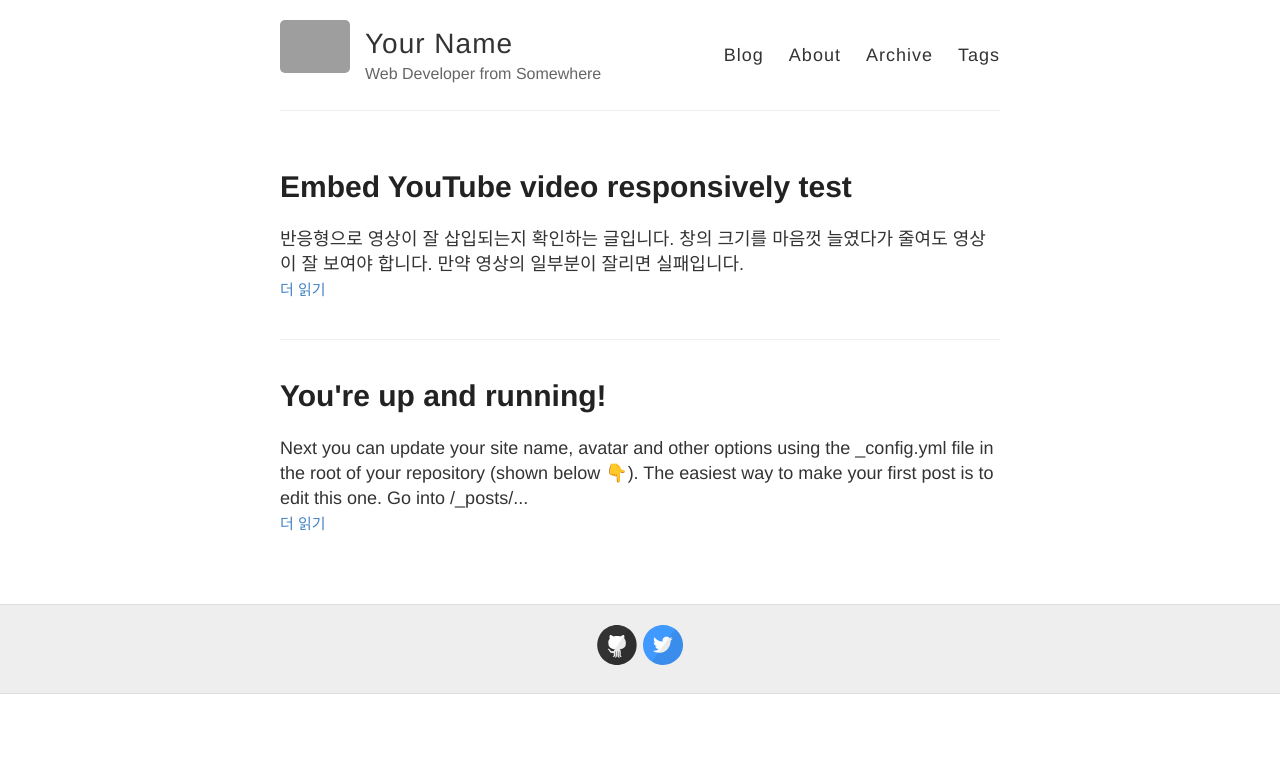
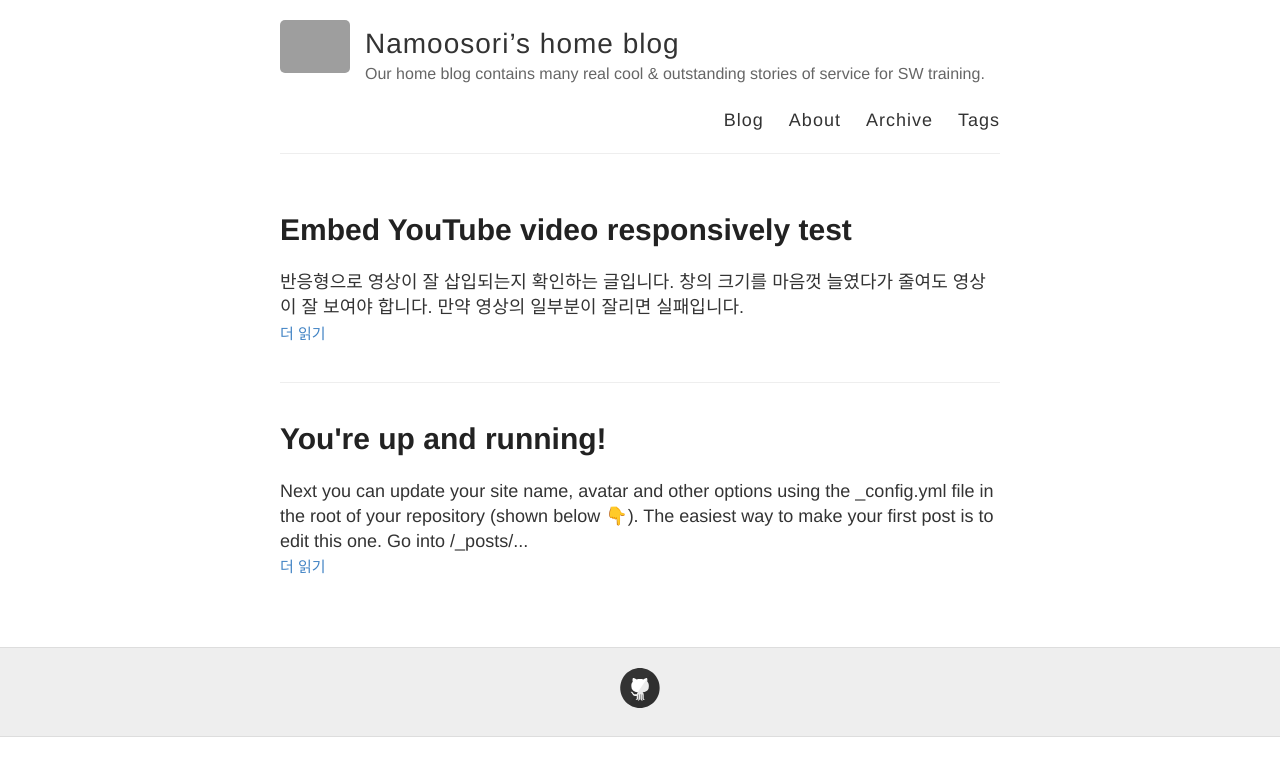
Before and after one commit to Wooseok7/theme12, a Jekyll site: the page built from index.html, in a window 1280 px wide. Shown: the top 776 px of the page. Built offline with Jekyll 4.4.1, drawn with Linux system fonts in a browser that asks for light colours; emoji names are drawn with the system emoji font; Markdown is read by kramdown in place of the engine named in the settings; the list of posts is cut into pages by our own code; grey boxes are pictures that could not be loaded.

Commit message:
namoosori theme2

```diff
--- a/_config.yml
+++ b/_config.yml
@@ -3,13 +3,13 @@
 #
 
 # Name of your site (displayed in the header)
-name: Your Name
+name: Namoosori’s home blog
 
 # Short bio or description (displayed in the header)
-description: Web Developer from Somewhere
-
+description: Our home blog contains many real cool & outstanding stories of service for SW training.
+# We can convince you why you are here.
 # URL of your avatar or profile pic (you could use your GitHub profile pic)
-avatar: https://raw.githubusercontent.com/barryclark/jekyll-now/master/images/jekyll-logo.png
+avatar: https://raw.githubusercontent.com/Wooseok7/theme4/gh-pages/nextree.png
 
 #
 # Flags below are optional
@@ -23,12 +23,12 @@ footer-links:
   email:
   facebook:
   flickr:
-  github: barryclark/jekyll-now
+  github: wooseok7/theme12
   instagram:
   linkedin:
   pinterest:
   rss: # just type anything here for a working RSS icon, make sure you set the "url" above!
-  twitter: jekyllrb
+  twitter:
   stackoverflow: # your stackoverflow profile, e.g. "users/50476/bart-kiers"
 
 # Your disqus shortname, entering this will enable commenting on posts
@@ -37,7 +37,7 @@ disqus:
 # Enter your Google Analytics web tracking code (e.g. UA-2110908-2) to activate tracking
 google_analytics:
 
-# Your website URL (e.g. http://barryclark.github.io or http://www.barryclark.co)
+#
 # Used for Sitemap.xml and your RSS feed
 url:
 
--- a/css/main.scss
+++ b/css/main.scss
@@ -45,8 +45,3 @@ $on-laptop:        800px;
 
 
 // Import partials from `sass_dir` (defaults to `_sass`)
-@import
-        "base",
-        "layout",
-        "syntax-highlighting"
-;
```
